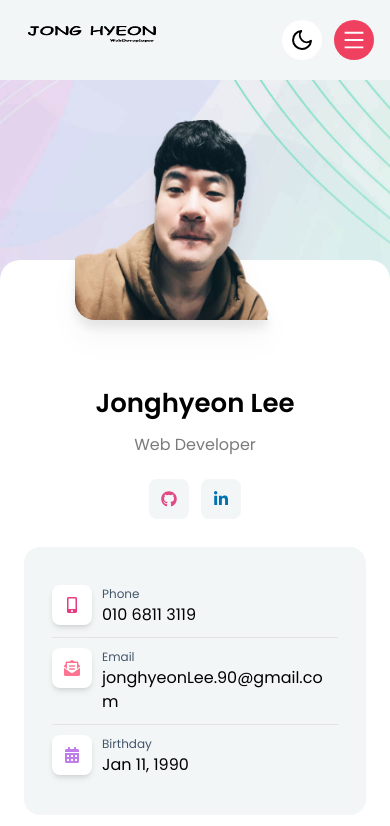
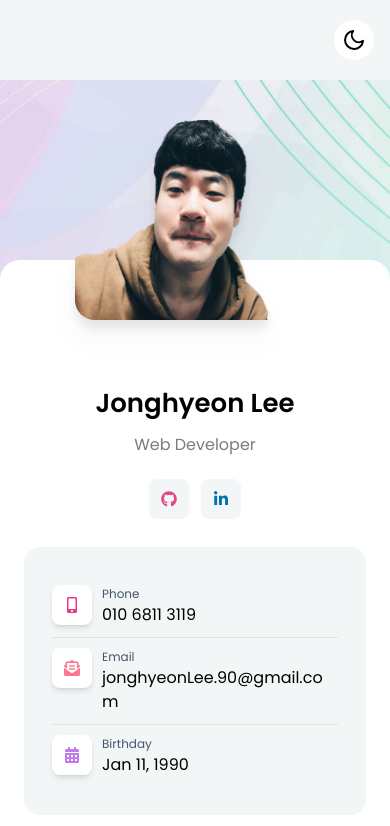
Before and after one commit to jonghyeonLeee/jonghyeonLeee-resume, a Next.js app: page / in a window 390 px wide. Shown: the top 826 px of the page. Built offline with nearby package versions, Linux system fonts and the light colour scheme.

Commit message:
fix: 햄버거 매뉴 임시 제거

```diff
--- a/components/header/Header.jsx
+++ b/components/header/Header.jsx
@@ -18,66 +18,66 @@ const Header = () => {
         {/* website logo */}
 
         <Link href="/">
-          <Image
-            className="h-[26px] lg:h-[32px]"
-            width={153}
-            height={26}
-            priority
-            src="/images/logo/logo.png"
-            alt="logo"
-          />
+          {/*<Image*/}
+          {/*  className="h-[26px] lg:h-[32px]"*/}
+          {/*  width={153}*/}
+          {/*  height={26}*/}
+          {/*  priority*/}
+          {/*  src="/images/logo/logo.png"*/}
+          {/*  alt="logo"*/}
+          {/*/>*/}
         </Link>
         {/* start mobile menu toggle and mode btn */}
         <div className="flex items-center">
           <DarkMode />
           <DarkModeMobile />
-          {!menuOpen ? (
-            <span
-              onClick={() => setMenuOpen(!menuOpen)}
-              className="lg:opacity-0 lg:invisible visible opacity-100  bg-[#ef4060] w-[40px] h-[40px] rounded-full flex justify-center cursor-pointer items-center text-white dark:text-white text-3xl ml-3 "
-            >
-              <AiOutlineMenu />
-            </span>
-          ) : (
-            <span
-              onClick={() => setMenuOpen(!menuOpen)}
-              className="lg:opacity-0 cursor-pointer lg:invisible visible opacity-100  bg-[#ef4060] w-[40px] h-[40px] rounded-full flex justify-center items-center text-white text-3xl ml-3 "
-            >
-              <AiOutlineClose />
-            </span>
-          )}
+          {/*{!menuOpen ? (*/}
+          {/*  <span*/}
+          {/*    onClick={() => setMenuOpen(!menuOpen)}*/}
+          {/*    className="lg:opacity-0 lg:invisible visible opacity-100  bg-[#ef4060] w-[40px] h-[40px] rounded-full flex justify-center cursor-pointer items-center text-white dark:text-white text-3xl ml-3 "*/}
+          {/*  >*/}
+          {/*    <AiOutlineMenu />*/}
+          {/*  </span>*/}
+          {/*) : (*/}
+          {/*  <span*/}
+          {/*    onClick={() => setMenuOpen(!menuOpen)}*/}
+          {/*    className="lg:opacity-0 cursor-pointer lg:invisible visible opacity-100  bg-[#ef4060] w-[40px] h-[40px] rounded-full flex justify-center items-center text-white text-3xl ml-3 "*/}
+          {/*  >*/}
+          {/*    <AiOutlineClose />*/}
+          {/*  </span>*/}
+          {/*)}*/}
         </div>
         {/* End mobile menu toggle and mode btn */}
       </div>
 
       {/* mobile nav menu start */}
-      <nav className={`${menuOpen ? "block lg:hidden" : "hidden"}`}>
-        {/* Menu items start  */}
-        <ul
-          className={`${
-            menuOpen
-              ? "block  rounded-b-[20px] shadow-md absolute left-0 top-20 z-[22222222222222] w-full bg-white dark:bg-[#212425]"
-              : "flex my-12 "
-          }`}
-        >
-          {headerMenu.map((item) => (
-            <li key={item.id} className="mb-1">
-              <Link
-                className={`${
-                  isActiveLink(item.routePath, router.asPath)
-                    ? "rounded-md  cursor-pointer font-poppins bg-white text-gray-lite font-medium mx-2.5 flex text-xtiny py-2.5 px-2 md:px-4 xl:px-5 items-center transition-all duration-300 ease-in-out dark:hover:text-white dark:bg-[#212425] hover:text-white hover:bg-gradient-to-r from-[#FA5252] to-[#DD2476] dark:text-[#A6A6A6] text-white linked bg-gradient-to-r "
-                    : "rounded-md  cursor-pointer font-poppins bg-white text-gray-lite font-medium mx-2.5 flex text-xtiny py-2.5 px-2 md:px-4 xl:px-5 items-center transition-all duration-300 ease-in-out dark:hover:text-white dark:bg-[#212425] hover:text-white hover:bg-gradient-to-r from-[#FA5252] to-[#DD2476] dark:text-[#A6A6A6]"
-                } `}
-                href={item.routePath}
-              >
-                <span className="mr-2 text-xl">{item.icon}</span>
-                {item.name}
-              </Link>
-            </li>
-          ))}
-        </ul>
-        {/* Menu items end  */}
-      </nav>
+      {/*<nav className={`${menuOpen ? "block lg:hidden" : "hidden"}`}>*/}
+      {/*  /!* Menu items start  *!/*/}
+      {/*  <ul*/}
+      {/*    className={`${*/}
+      {/*      menuOpen*/}
+      {/*        ? "block  rounded-b-[20px] shadow-md absolute left-0 top-20 z-[22222222222222] w-full bg-white dark:bg-[#212425]"*/}
+      {/*        : "flex my-12 "*/}
+      {/*    }`}*/}
+      {/*  >*/}
+      {/*    {headerMenu.map((item) => (*/}
+      {/*      <li key={item.id} className="mb-1">*/}
+      {/*        <Link*/}
+      {/*          className={`${*/}
+      {/*            isActiveLink(item.routePath, router.asPath)*/}
+      {/*              ? "rounded-md  cursor-pointer font-poppins bg-white text-gray-lite font-medium mx-2.5 flex text-xtiny py-2.5 px-2 md:px-4 xl:px-5 items-center transition-all duration-300 ease-in-out dark:hover:text-white dark:bg-[#212425] hover:text-white hover:bg-gradient-to-r from-[#FA5252] to-[#DD2476] dark:text-[#A6A6A6] text-white linked bg-gradient-to-r "*/}
+      {/*              : "rounded-md  cursor-pointer font-poppins bg-white text-gray-lite font-medium mx-2.5 flex text-xtiny py-2.5 px-2 md:px-4 xl:px-5 items-center transition-all duration-300 ease-in-out dark:hover:text-white dark:bg-[#212425] hover:text-white hover:bg-gradient-to-r from-[#FA5252] to-[#DD2476] dark:text-[#A6A6A6]"*/}
+      {/*          } `}*/}
+      {/*          href={item.routePath}*/}
+      {/*        >*/}
+      {/*          <span className="mr-2 text-xl">{item.icon}</span>*/}
+      {/*          {item.name}*/}
+      {/*        </Link>*/}
+      {/*      </li>*/}
+      {/*    ))}*/}
+      {/*  </ul>*/}
+      {/*  /!* Menu items end  *!/*/}
+      {/*</nav>*/}
       {/* End mobile nav menu end */}
     </div>
   );
```
